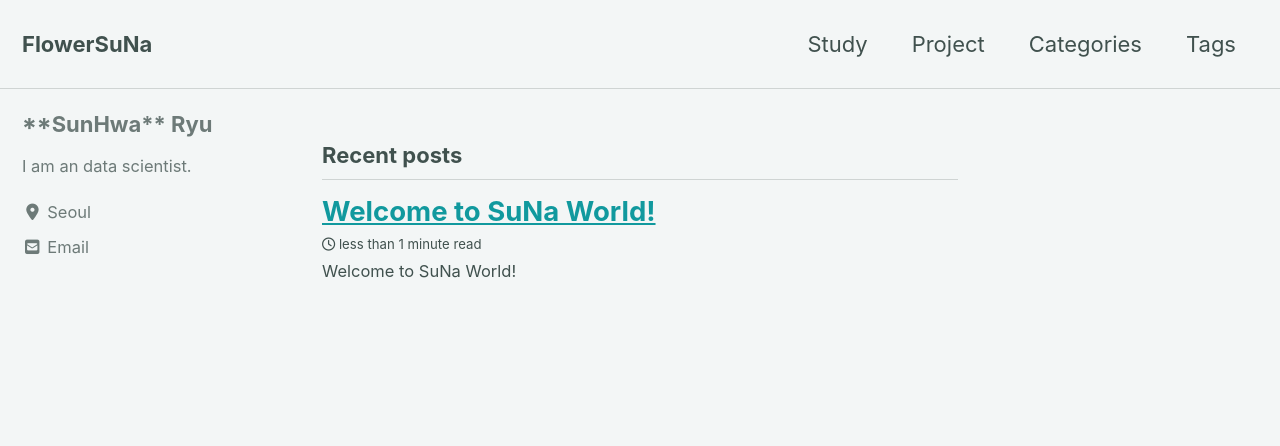
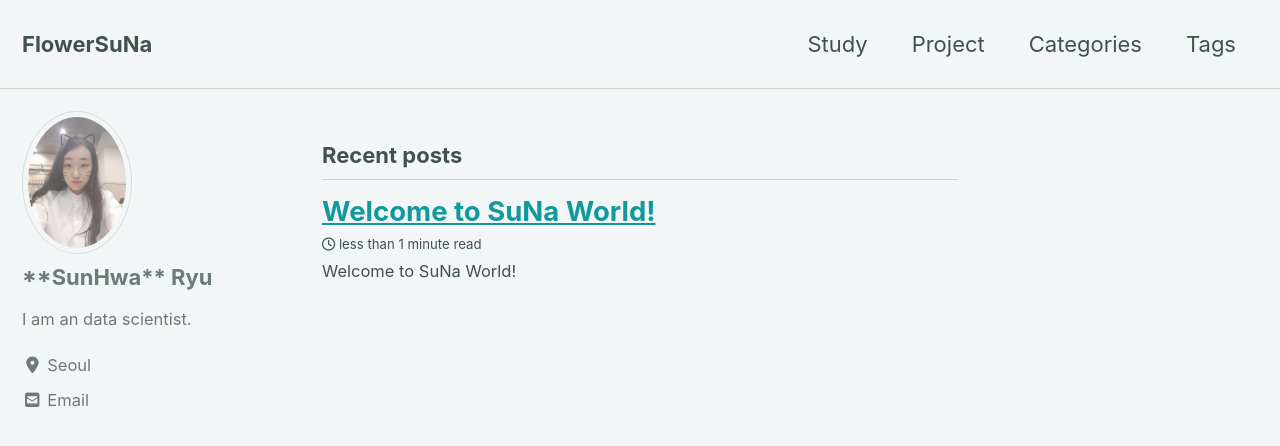
Before and after one commit to MinPinSunHwa/suna.github.io, a Jekyll site: the page built from index.html, in a window 1280 px wide and 900 px high. Shown: the top 446 px of the window. Built offline with Jekyll 4.4.1, drawn with Linux system fonts in a browser that asks for light colours; cached includes are drawn as plain includes; nearby versions of some CDN libraries; the list of posts is cut into pages by our own code.

Commit message:
Update _config.yml

```diff
--- a/_config.yml
+++ b/_config.yml
@@ -108,7 +108,7 @@ analytics:
 # Site Author
 author:
   name             : "**SunHwa** Ryu"
-  avatar           : # path of avatar image, e.g. "/assets/images/bio-photo.jpg"
+  avatar           : "/assets/images/suna-photo.jpg" # path of avatar image, e.g. "/assets/images/bio-photo.jpg"
   bio              : "I am an data scientist."
   location         : "Seoul"
   email            : "chreey3098@naver.com"
```
